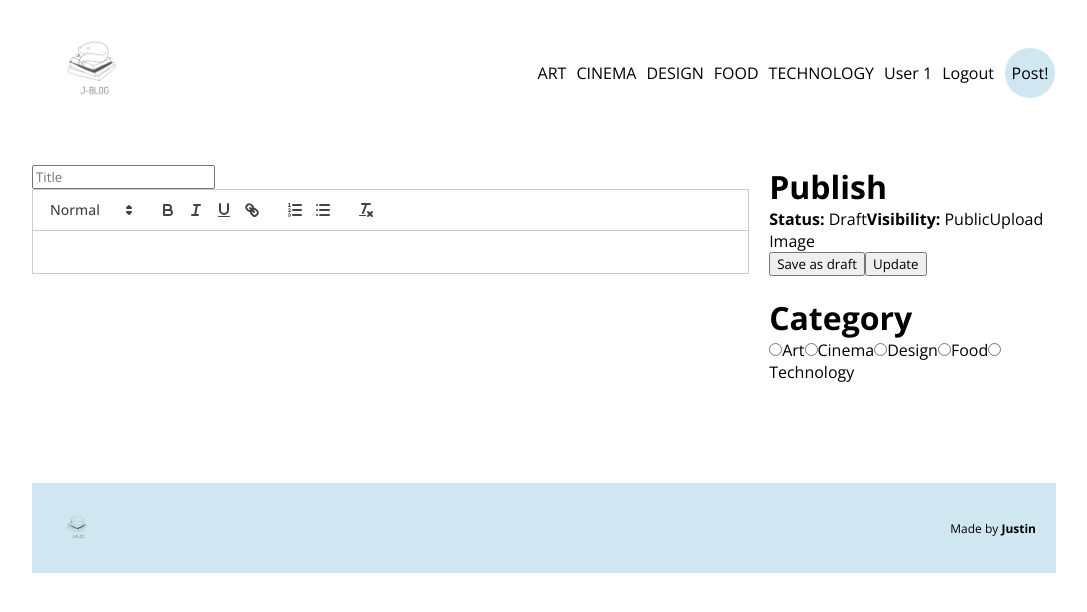
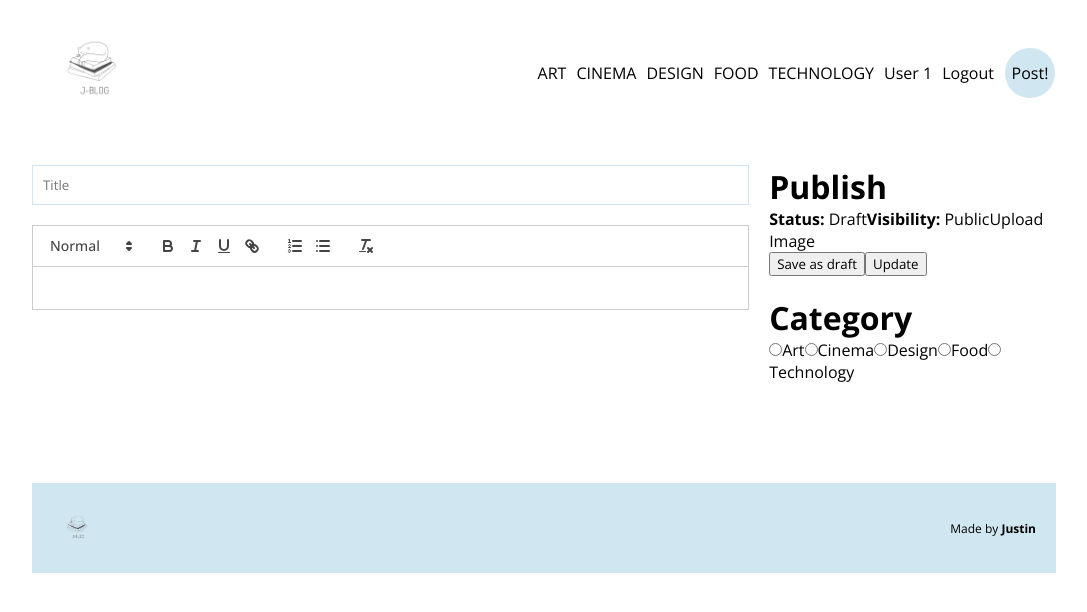
Before and after one commit to justinklam/Digital-Living, a React (Create React App) app in the folder client/: page /write in a window 1280 px wide. Shown: the top 612 px of the page, without its empty margins (96-1183 px from the left). Built offline with nearby package versions, Linux system fonts and the light colour scheme.

Commit message:
add styling for writePost content/input

```diff
--- a/client/src/style.scss
+++ b/client/src/style.scss
@@ -339,7 +339,15 @@ $lightblue: #d0e6f0;
       gap: 20px;
 
       .content {
+        display: flex;
+        flex-direction: column;
+        gap: 20px;
         flex: 5;
+
+        input {
+          padding: 10px;
+          border: 1px solid $lightblue;
+        }
       }
 
       .menu {
```
